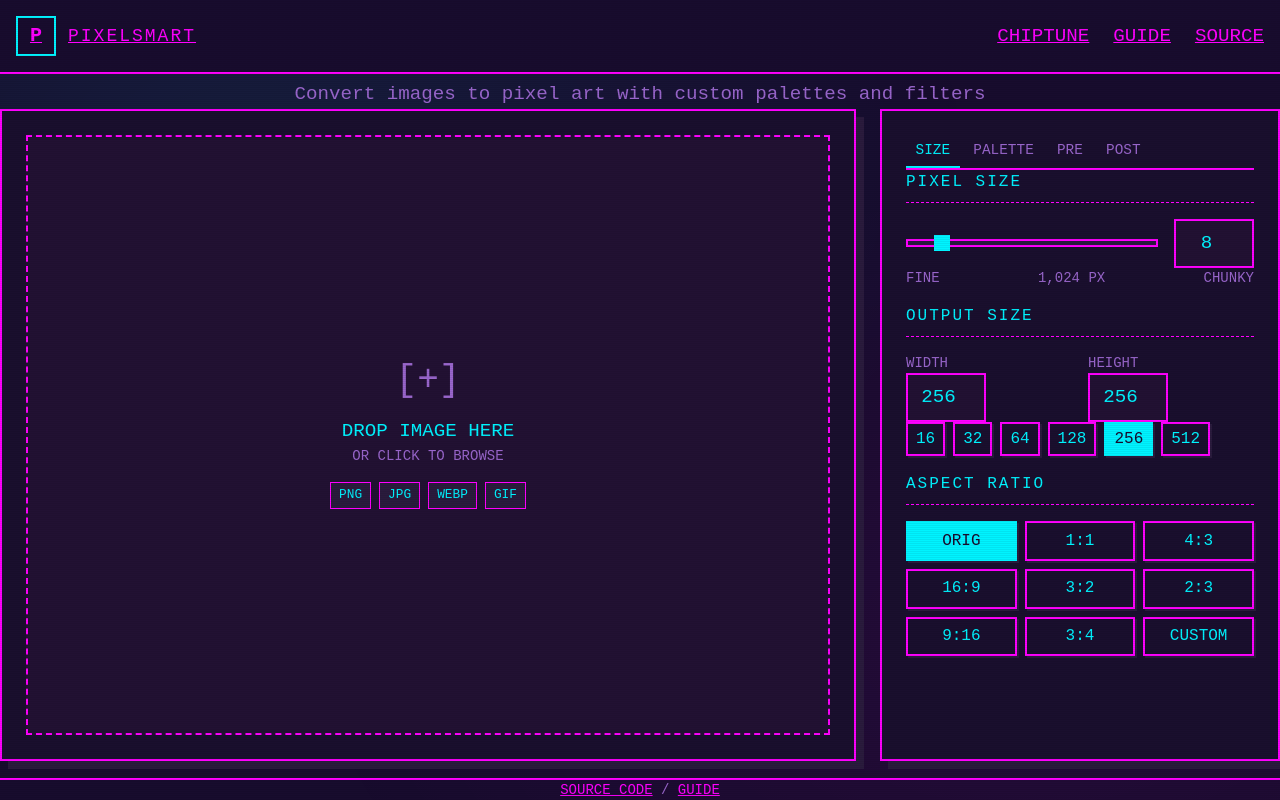
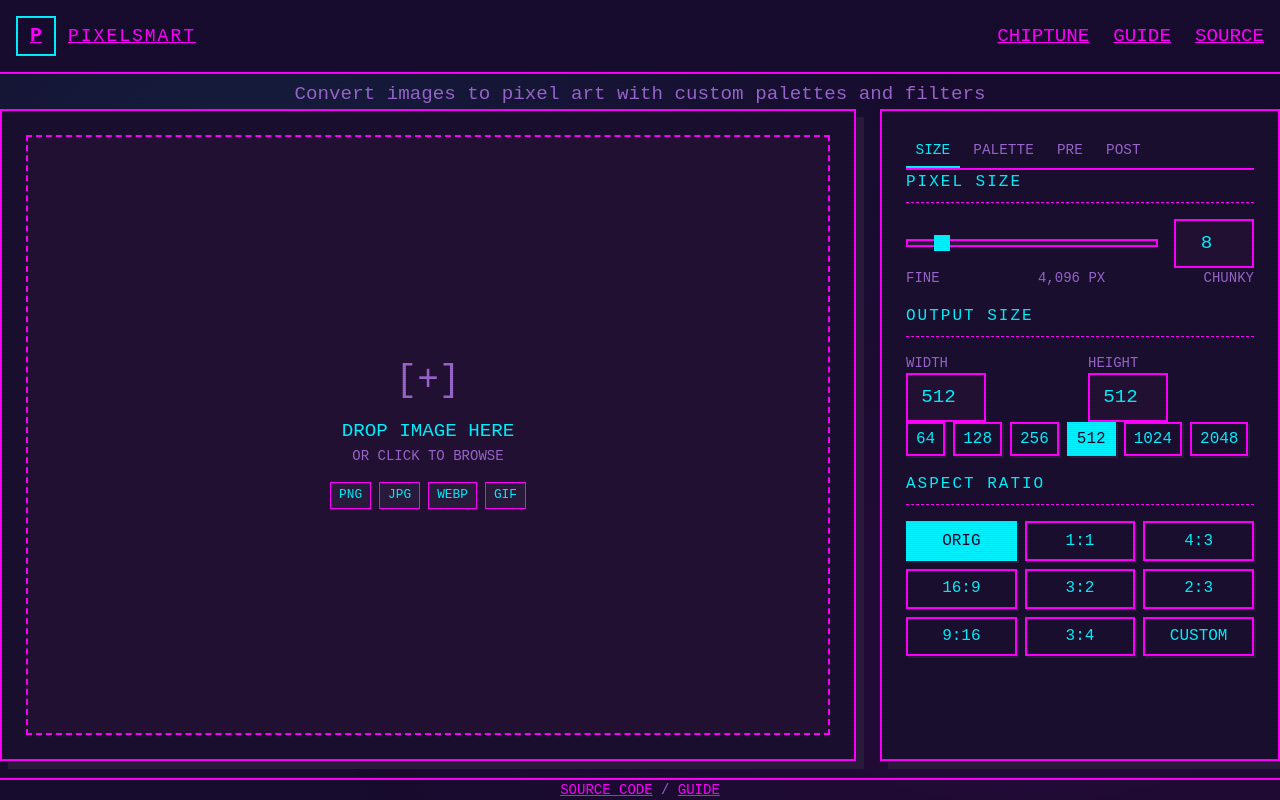
Before and after one commit to unworthyzeus/pixel-smart-art, a Next.js app: page / in a window 1280 px wide. Built offline with nearby package versions, Linux system fonts and the light colour scheme.

Commit message:
feat: Update defaults - 512x512 resolution, stretch mode, and larger size presets

```diff
--- a/src/components/SizeControls.tsx
+++ b/src/components/SizeControls.tsx
@@ -29,12 +29,12 @@ const ASPECT_RATIOS = [
 ];
 
 const PRESET_SIZES = [
-    { label: '16', width: 16, height: 16 },
-    { label: '32', width: 32, height: 32 },
     { label: '64', width: 64, height: 64 },
     { label: '128', width: 128, height: 128 },
     { label: '256', width: 256, height: 256 },
     { label: '512', width: 512, height: 512 },
+    { label: '1024', width: 1024, height: 1024 },
+    { label: '2048', width: 2048, height: 2048 },
 ];
 
 export default function SizeControls({
--- a/src/lib/pixelEngine.ts
+++ b/src/lib/pixelEngine.ts
@@ -38,10 +38,10 @@ export interface PixelArtConfig {
 
 export const DEFAULT_CONFIG: PixelArtConfig = {
     pixelSize: 8,
-    outputWidth: 256,
-    outputHeight: 256,
+    outputWidth: 512,
+    outputHeight: 512,
     aspectRatio: 'original',
-    aspectMode: 'crop',
+    aspectMode: 'stretch',
     paletteMode: 'extracted',
     extractedColorCount: 16,
     samplingMode: 'nearest',
```
